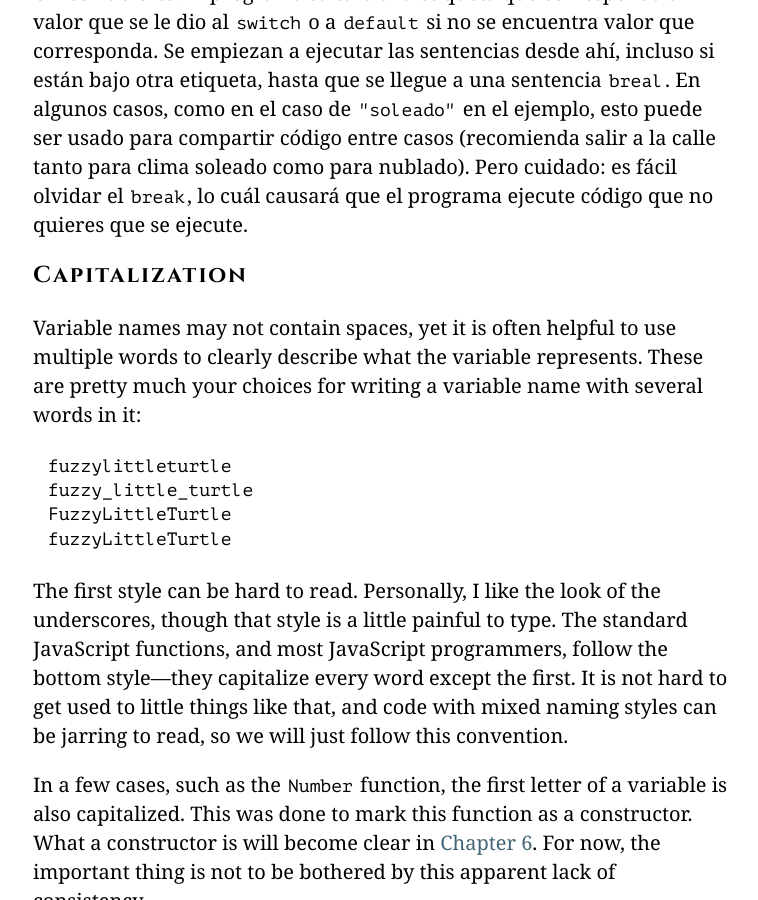
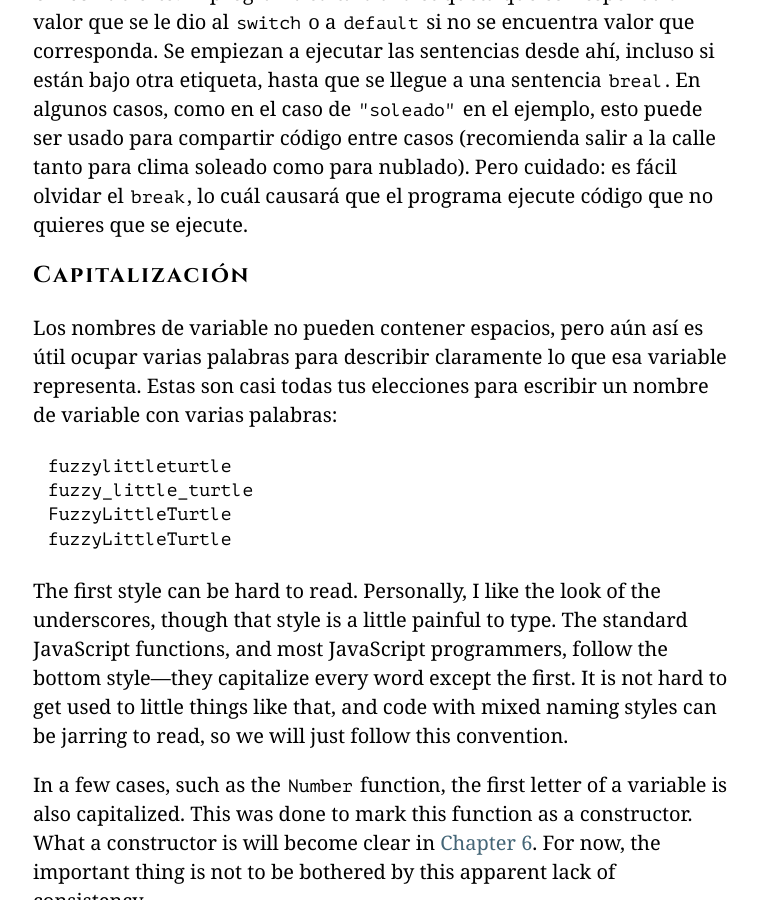
Before and after one commit to hectorip/Eloquent-JavaScript-ES-online, a Jekyll site: the page chapters/02_program_structure.html, which Jekyll copies as it is, in a window 1280 px wide and 900 px high, scrolled down 16880 px. Shown: the whole window, without its empty margins (257-1015 px from the left). Built offline with Jekyll 4.4.1, drawn with Linux system fonts in a browser that asks for light colours; nearby versions of some CDN libraries; library files that are not in the unit come from our copies.

Commit message:
Capitalización

```diff
--- a/chapters/02_program_structure.html
+++ b/chapters/02_program_structure.html
@@ -540,12 +540,12 @@ puede ser usado para compartir código entre casos (recomienda
 salir a la calle tanto para clima soleado como para nublado). Pero
 cuidado: es fácil olvidar el <code>break</code>, lo cuál causará que el programa
 ejecute código que no quieres que se ejecute.</p>
-<h2><a class=h_ident id="h_t54vuASjLD" href="#h_t54vuASjLD"></a>Capitalization</h2>
-<p><a class=p_ident id="p_3D9T5AdSU0" href="#p_3D9T5AdSU0"></a>Variable
-names may not contain spaces, yet it is often helpful to use multiple
-words to clearly describe what the variable represents. These are
-pretty much your choices for writing a variable name with several
-words in it:</p>
+<h2><a class=h_ident id="h_Iu++TtRZqF" href="#h_Iu++TtRZqF"></a>Capitalización</h2>
+<p><a class=p_ident id="p_LPEByvMVpz" href="#p_LPEByvMVpz"></a>Los
+nombres de variable no pueden contener espacios, pero aún así es útil
+ocupar varias palabras para describir claramente lo que esa variable
+representa. Estas son casi todas tus elecciones para escribir un nombre
+de variable con varias palabras:</p>
 <pre>fuzzylittleturtle
 fuzzy_little_turtle
 FuzzyLittleTurtle
```
